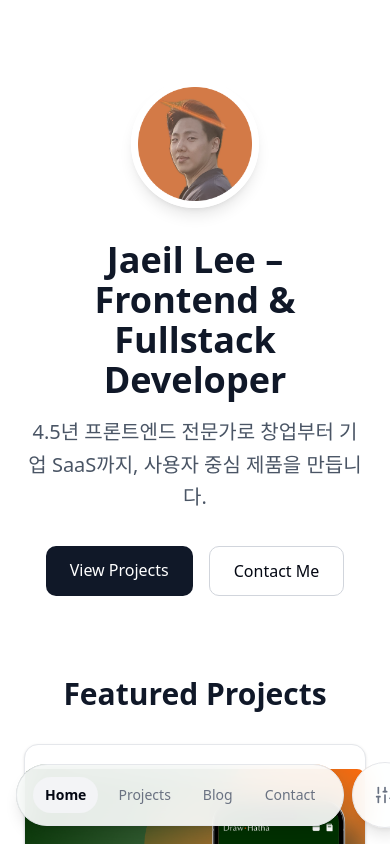
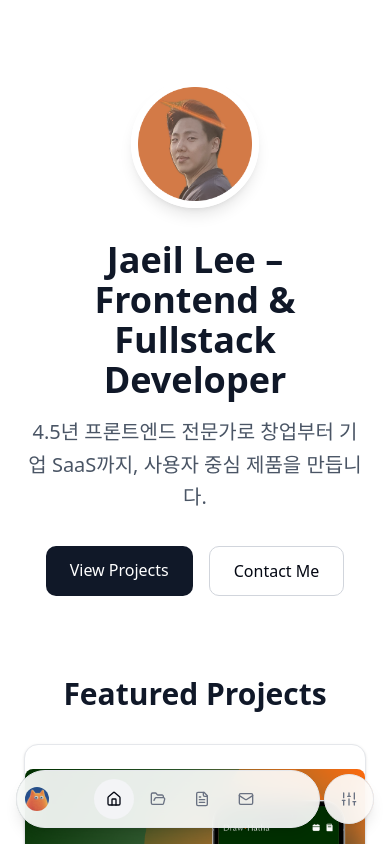
Before and after one commit to orangec-at/orangec-at, a Next.js app in the folder apps/blog/: page / in a window 390 px wide. Shown: the top 844 px of the page. Built offline with nearby package versions, Linux system fonts and the light colour scheme.

Commit message:
fix: mobile header css

```diff
--- a/apps/blog/src/app/globals.css
+++ b/apps/blog/src/app/globals.css
@@ -120,3 +120,37 @@
     @apply bg-background text-foreground;
   }
 }
+
+@layer utilities {
+  /* Custom responsive header utilities */
+  .mobile-nav-container {
+    /* Enable horizontal scrolling for very small screens while hiding scrollbar */
+    scrollbar-width: none;
+    -ms-overflow-style: none;
+  }
+
+  .mobile-nav-container::-webkit-scrollbar {
+    display: none;
+  }
+
+  /* Touch-friendly minimum sizes for accessibility */
+  .touch-target {
+    min-height: 44px;
+    min-width: 44px;
+  }
+
+  /* Improved touch targets for small screens */
+  @media (max-width: 474px) {
+    .touch-target-small {
+      min-height: 40px;
+      min-width: 40px;
+    }
+  }
+
+  /* Enhanced text sizing for small screens */
+  @media (max-width: 320px) {
+    .text-xs {
+      font-size: 0.7rem;
+    }
+  }
+}
--- a/apps/blog/src/components/layout/responsive-header.tsx
+++ b/apps/blog/src/components/layout/responsive-header.tsx
@@ -24,17 +24,20 @@ export default function ResponsiveHeader({
   showSocialIcons = true,
 }: ResponsiveHeaderProps) {
   const [isScrolled, setIsScrolled] = useState(false);
+  const [isVerySmallScreen, setIsVerySmallScreen] = useState(false);
 
   const pathname = usePathname();
   const isHomePage = pathname === "/";
   const isMobile = position === "bottom";
 
   useEffect(() => {
-    if (!enableScrollAnimation) return;
+    let handleScroll: (() => void) | null = null;
 
+    // Handle scroll animation
+    if (enableScrollAnimation) {
       let ticking = false;
 
-    const handleScroll = () => {
+      handleScroll = () => {
         if (!ticking) {
           requestAnimationFrame(() => {
             const scrollPosition = window.scrollY;
@@ -46,7 +49,24 @@ export default function ResponsiveHeader({
       };
 
       window.addEventListener("scroll", handleScroll, { passive: true });
-    return () => window.removeEventListener("scroll", handleScroll);
+    }
+
+    // Handle screen size detection for very small screens
+    const handleResize = () => {
+      setIsVerySmallScreen(window.innerWidth <= 474);
+    };
+
+    // Initial check
+    handleResize();
+
+    window.addEventListener("resize", handleResize, { passive: true });
+
+    return () => {
+      if (handleScroll && enableScrollAnimation) {
+        window.removeEventListener("scroll", handleScroll);
+      }
+      window.removeEventListener("resize", handleResize);
+    };
   }, [enableScrollAnimation]);
 
 
@@ -65,6 +85,7 @@ export default function ResponsiveHeader({
 
   const getSocialIconSize = () => (isMobile ? 20 : 20);
   const getBackButtonSize = () => (isMobile ? 20 : 18);
+  const getDropdownSide = (): "top" | "bottom" => position === "top" ? "bottom" : "top";
 
   return (
     <>
@@ -223,7 +244,7 @@ export default function ResponsiveHeader({
                 </DropdownMenuTrigger>
                 <DropdownMenuContent
                   className="p-0 border-0 bg-transparent shadow-none"
-                  side={position === "top" ? "bottom" : "top"}
+                  side={getDropdownSide()}
                   align="center"
                   sideOffset={12}
                 >
@@ -237,10 +258,12 @@ export default function ResponsiveHeader({
             </div>
           </div>
         ) : (
-          <div className="flex items-center justify-between w-full gap-2">
+          <div className={`flex items-center justify-between w-full ${isVerySmallScreen ? 'gap-1' : 'gap-2'}`}>
             {/* Mobile Main Group */}
             <div
-              className={`flex items-center flex-1 transition-all duration-500 ease-out rounded-full px-4 py-3 justify-between ${
+              className={`flex items-center flex-1 transition-all duration-500 ease-out rounded-full justify-between ${
+                isVerySmallScreen ? 'px-2 py-2' : 'px-4 py-3'
+              } ${
                 position === "bottom"
                   ? "bg-background/90 backdrop-blur-md shadow-lg border-t border"
                   : isScrolled
@@ -248,15 +271,17 @@ export default function ResponsiveHeader({
                   : "bg-background/60 backdrop-blur-md shadow-lg border-t border"
               }`}
             >
-              <div className="flex items-center gap-3 md:gap-4">
+              <div className={`flex items-center ${isVerySmallScreen ? 'gap-2' : 'gap-3 md:gap-4'}`}>
                 {!isHomePage && (
                   <button
                     onClick={() => window.history.back()}
-                    className="text-muted-foreground hover:text-foreground hover:bg-accent p-2 rounded-full transition-all duration-200"
+                    className={`text-muted-foreground hover:text-foreground hover:bg-accent rounded-full transition-all duration-200 ${
+                      isVerySmallScreen ? 'p-1' : 'p-2'
+                    }`}
                   >
                     <svg
-                      width={getBackButtonSize()}
-                      height={getBackButtonSize()}
+                      width={isVerySmallScreen ? 16 : getBackButtonSize()}
+                      height={isVerySmallScreen ? 16 : getBackButtonSize()}
                       viewBox="0 0 24 24"
                       fill="none"
                       stroke="currentColor"
@@ -274,7 +299,8 @@ export default function ResponsiveHeader({
                   <Image
                     src="/svgs/logo.svg"
                     alt="Home"
-                    {...getIconSize()}
+                    width={isVerySmallScreen ? 24 : getIconSize().width}
+                    height={isVerySmallScreen ? 24 : getIconSize().height}
                     className={`rounded-full ${
                       !isMobile
                         ? "md:w-8 md:h-8 transition-all duration-500 ease-out"
@@ -289,6 +315,36 @@ export default function ResponsiveHeader({
                   position === "bottom" ? "flex-1 justify-center" : ""
                 }`}
               >
+                {isVerySmallScreen ? (
+                  // Compact navigation for very small screens
+                  <div className="flex items-center overflow-x-auto mobile-nav-container">
+                    <div className={`flex gap-1 min-w-max ${
+                      !isMobile && enableScrollAnimation
+                        ? "transition-all duration-500 ease-out"
+                        : ""
+                    }`}>
+                      {MENU_ITEMS.map((item) => {
+                        const isActive = pathname === item.href;
+                        const IconComponent = item.icon;
+                        return (
+                          <Link
+                            key={item.href}
+                            href={item.href}
+                            className={`transition-all duration-200 font-medium p-2 rounded-full flex items-center justify-center touch-target-small ${
+                              isActive
+                                ? "text-foreground font-semibold bg-accent"
+                                : "text-muted-foreground hover:text-foreground hover:bg-accent"
+                            }`}
+                            title={item.label}
+                          >
+                            <IconComponent className="h-4 w-4" />
+                          </Link>
+                        );
+                      })}
+                    </div>
+                  </div>
+                ) : (
+                  // Standard mobile navigation
                   <div
                     className={`flex gap-2 ${
                       !isMobile && enableScrollAnimation
@@ -302,7 +358,7 @@ export default function ResponsiveHeader({
                         <Link
                           key={item.href}
                           href={item.href}
-                        className={`transition-all duration-200 font-medium px-3 py-2 rounded-full ${
+                          className={`transition-all duration-200 font-medium px-3 py-2 rounded-full touch-target ${
                             position === "bottom" ? "text-sm" : ""
                           } ${
                             isActive
@@ -315,12 +371,15 @@ export default function ResponsiveHeader({
                       );
                     })}
                   </div>
+                )}
               </nav>
             </div>
 
             {/* Mobile Control Center Group */}
             <div
-              className={`transition-all duration-500 ease-out rounded-full px-3 py-3 ${
+              className={`transition-all duration-500 ease-out rounded-full ${
+                isVerySmallScreen ? 'px-2 py-2' : 'px-3 py-3'
+              } ${
                 position === "bottom"
                   ? "bg-background/90 backdrop-blur-md shadow-lg border-t border"
                   : isScrolled
@@ -331,15 +390,17 @@ export default function ResponsiveHeader({
               <DropdownMenu>
                 <DropdownMenuTrigger asChild>
                   <button
-                    className="flex items-center justify-center w-10 h-10 text-muted-foreground hover:text-foreground hover:scale-110 active:scale-95 transition-all duration-200 rounded-full"
+                    className={`flex items-center justify-center text-muted-foreground hover:text-foreground hover:scale-110 active:scale-95 transition-all duration-200 rounded-full ${
+                      isVerySmallScreen ? 'w-8 h-8' : 'w-10 h-10'
+                    }`}
                     title="Control Panel (⌘⇧C)"
                   >
-                    <Sliders className="h-5 w-5" />
+                    <Sliders className={`${isVerySmallScreen ? 'h-4 w-4' : 'h-5 w-5'}`} />
                   </button>
                 </DropdownMenuTrigger>
                 <DropdownMenuContent
                   className="p-0 border-0 bg-transparent shadow-none"
-                  side={position === "top" ? "bottom" : "top"}
+                  side={getDropdownSide()}
                   align="center"
                   sideOffset={12}
                 >
--- a/apps/blog/src/constant/layout.ts
+++ b/apps/blog/src/constant/layout.ts
@@ -1,5 +1,5 @@
 export const APP_NAME = "OrangeCat's Blog";
-import { Home, BookOpen, Mail } from "lucide-react";
+import { Home, FolderOpen, FileText, Mail } from "lucide-react";
 
 export const MENU_ITEMS = [
   {
@@ -10,12 +10,12 @@ export const MENU_ITEMS = [
   {
     label: "Projects",
     href: "/projects",
-    icon: BookOpen,
+    icon: FolderOpen,
   },
   {
     label: "Blog",
     href: "/blog",
-    icon: BookOpen,
+    icon: FileText,
   },
   {
     label: "Contact",
```
Lines whose indentation alone changed are shown as unchanged.
